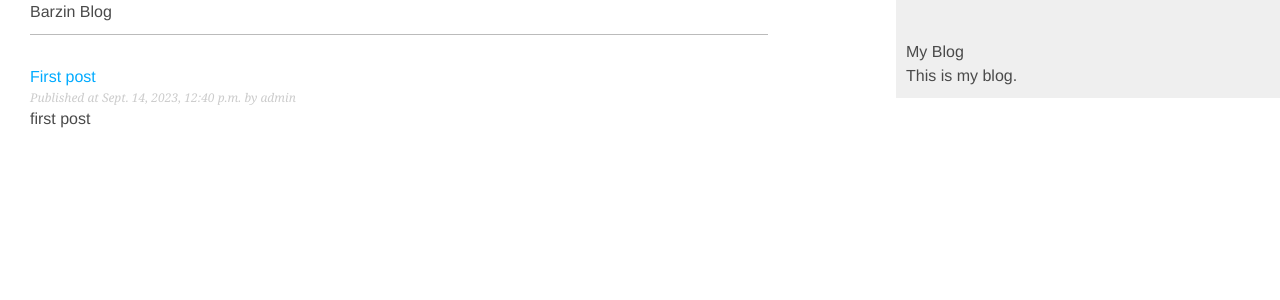
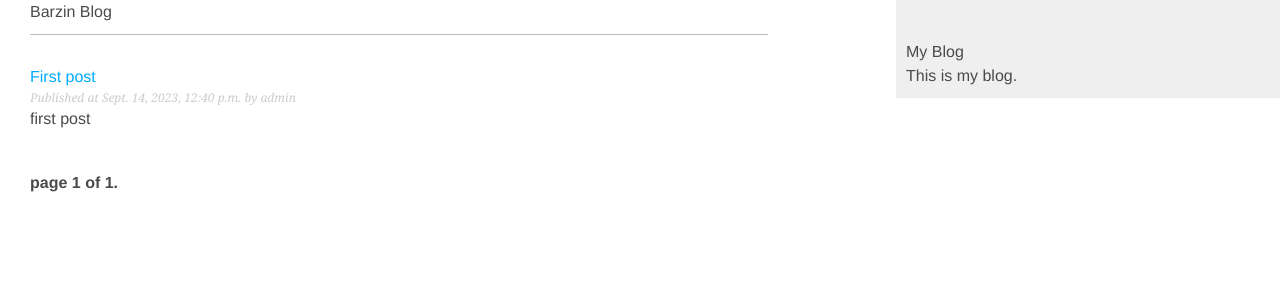
Before and after one commit to MrBarzin/Blog, a Django app: page /blog/ in a window 1280 px wide. Shown: the top 300 px of the page. Run offline with Django 4.2, Linux system fonts and the light colour scheme; data comes from the database, SQL or seed files in the repository.

Commit message:
add pagination to blog posts

```diff
--- a/blog/views.py
+++ b/blog/views.py
@@ -1,9 +1,19 @@
 from django.shortcuts import render,get_object_or_404
 from .models import Post
 from django.http import Http404
+from django.core.paginator import Paginator,EmptyPage,PageNotAnInteger
 
 def post_list(request):
-    posts = Post.published.all()
+    post_list = Post.published.all()
+
+    paginator = Paginator(post_list,5)
+    page_number = request.GET.get('page',1)
+    try:
+        posts = paginator.page(page_number)
+    except PageNotAnInteger:
+        posts = paginator.page(1)
+    except EmptyPage:
+        posts = paginator.page(paginator.num_pages)
     return render(request,'blog/post/list.html',{'posts':posts})
 
 def post_detail(request,year,month,day,post):
--- /dev/null
+++ b/templates/blog/pagination.html
@@ -0,0 +1,16 @@
+<div class="pagination">
+    <span class="step-links">
+
+        {% if page.has_pervious %}
+        <a href="?page={{ page.pervious_page_number }}">Pervious</a>
+        {% endif %}
+
+        <span class="current">
+            page {{ page.number }} of {{ page.paginator.num_pages }}.
+        </span>
+
+        {% if page.has_next %}
+            <a href="?page= {{ page.next_page_number }}">Next</a>
+        {% endif %}
+    </span>
+</div>
--- a/templates/blog/post/list.html
+++ b/templates/blog/post/list.html
@@ -15,4 +15,5 @@
         </p>
         {{ post.body|truncatewords:30|linebreaks }}
     {% endfor %}
+    {% include 'blog/pagination.html' with page=posts %}
 {% endblock %}
```
